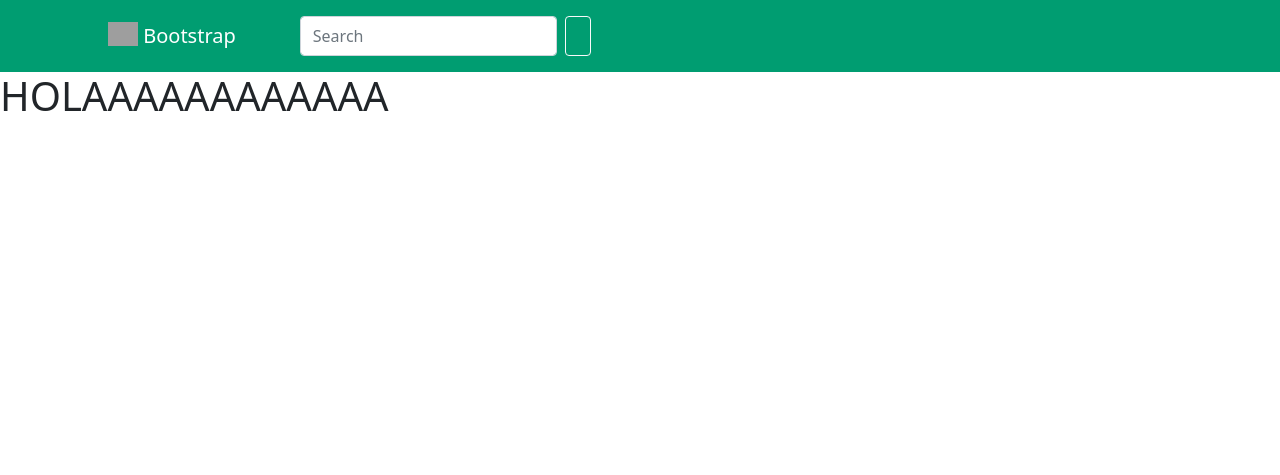
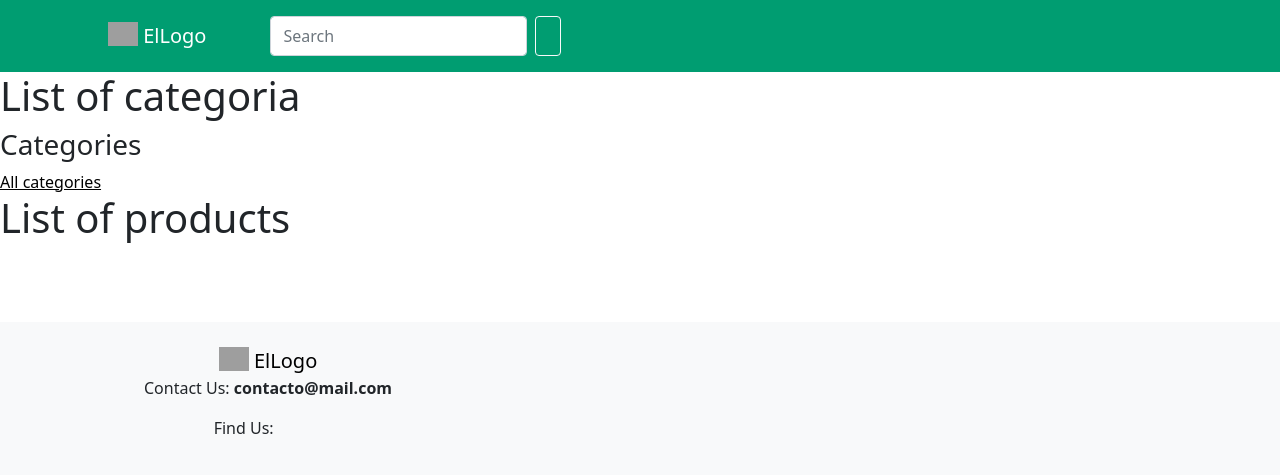
Before and after one commit to Romu9319/all_store, a Django app: page / in a window 1280 px wide. Shown: the top 475 px of the page. Run offline with Django 5.2, Linux system fonts and the light colour scheme; data that the repository does not hold is empty; some libraries are stand-ins or nearby versions; grey boxes are pictures that could not be loaded.

Commit message:
apiSTORE and index templated added

```diff
--- /dev/null
+++ b/ecommerce/templates/includes/catalogue/catalogue.html
@@ -0,0 +1,20 @@
+<div class="row row-cols-1 row-cols-md-3 g-4">
+    {% for product in data %}
+        <div class="col">
+          <div class="card h-100">
+            {% if product.image %}
+                <img src={{product.image}} alt="">
+            {% else %}
+                <img src="https://via.placeholder.com/250" alt="">
+            {% endif %}
+            <div class="card-body">
+              <h5 class="card-title">{{product.id}}{{product.title}}</h5>
+              <p class="card-text">{{product.description}}</p>
+            </div>
+            <div class="card-footer">
+              <small class="text-body-secondary">{{product.price}}</small>
+            </div>
+          </div>
+        </div>
+    {% endfor %}
+</div>
--- /dev/null
+++ b/ecommerce/templates/includes/catalogue/categories.html
@@ -0,0 +1,11 @@
+<div class="blog-sb-widget multishopcategories_widget">
+    <h3 class="widgettitle">Categories</h3>
+        <a class="section-sb-label" style="color:black" href="/">
+            All categories
+        </a>
+        <div class="section-sb-current">
+            {% for category in categories %}
+                <h3>{{ category }}</h3>
+            {% endfor %}
+        </div>
+</div>
--- a/ecommerce/templates/includes/footer.html
+++ b/ecommerce/templates/includes/footer.html
@@ -0,0 +1,34 @@
+<footer class='footer bg-light text-dark mt-5 p-1 project-light'>
+    <div class='container text-center text-md-center'>
+        <div className='row text-center text-md-center'>
+            <div class="col-md-4 col-lg-4 col-xl-4 mt-1 text-center align-items-center my-3 pt-3">
+                <a class="navbar-brand mx-5" style="color: black" href="#">
+                    <img src="/docs/5.0/assets/brand/bootstrap-logo.svg" alt="" width="30" height="24" class="d-inline-block align-text-top">
+                    ElLogo
+                </a>
+                <div class='text-center mb-3'>
+                    <p>
+                        Contact Us: <strong>contacto@mail.com</strong>
+                    </p>
+                </div>
+                <div class='text-center '>
+                    <ul class='list-unstyled list-inline'>
+                        <p class='list-inline-item'>Find Us:</p>
+                        <li class='list-inline-item'>
+                            <a href="link de la red social" class='text-dark' target="blank"><i class='fab fa-twitter'></i></a>
+                        </li>
+                        <li class='list-inline-item'>
+                            <a href="link de la red social" class='text-dark' target="blank"><i class='fab fa-linkedin-in'></i></a>
+                        </li>
+                        <li class='list-inline-item'>
+                            <a href="link de la red social" class='text-dark' target="blank"><i class='fab fa-facebook'></i></a>
+                        </li>
+                        <li class='list-inline-item'>
+                            <a href="link de la red social" class='text-dark' target="blank"><i class='fab fa-google-plus'></i></a>
+                        </li>
+                    </ul>
+                </div>
+            </div>
+        </div>
+    </div>
+</footer>
--- a/ecommerce/templates/includes/navbar.html
+++ b/ecommerce/templates/includes/navbar.html
@@ -3,7 +3,7 @@
         <div class="d-flex">
             <a class="navbar-brand mx-5" style="color: white" href="#">
                 <img src="/docs/5.0/assets/brand/bootstrap-logo.svg" alt="" width="30" height="24" class="d-inline-block align-text-top">
-                Bootstrap
+                ElLogo
             </a>
             <form class="d-flex ms-3">
                 <input class="form-control me-2" type="search" placeholder="Search" aria-label="Search">
--- a/ecommerce/templates/index.html
+++ b/ecommerce/templates/index.html
@@ -8,7 +8,14 @@
     <title></title>
 </head>
 <body>
-    <h1>HOLAAAAAAAAAAAA</h1>
+    <div>
+        <h1>List of categoria</h1>
+        {% include 'includes/catalogue/categories.html' %}
+    </div>
+    <div class="row d-flex justify-content-center">
+        <h1>List of products</h1>
+        {% include 'includes/catalogue/catalogue.html' %}
+    </div>
 </body>
 </html>
 {% endblock %}
--- a/ecommerce/templates/layout.html
+++ b/ecommerce/templates/layout.html
@@ -25,8 +25,8 @@
                 </div>
             </main>
         </div>
-
         <!--colocar el footer-->
+        {%include 'includes/footer.html' %}
     </div>
 
     <script src="https://cdn.jsdelivr.net/npm/@popperjs/core@2.9.2/dist/umd/popper.min.js" integrity="sha384-IQsoLXl5PILFhosVNubq5LC7Qb9DXgDA9i+tQ8Zj3iwWAwPtgFTxbJ8NT4GN1R8p" crossorigin="anonymous"></script>
--- a/ecommerce/views.py
+++ b/ecommerce/views.py
@@ -1,7 +1,28 @@
 from django.shortcuts import render
+
+import requests
 
 # Create your views here.
 """Vista catalogo de productos"""
 
 def index(request):
-    return render(request,"index.html")
+    url_products = "https://fakestoreapi.com/products"
+    response = requests.get(url_products)
+
+    if response.status_code == 200:
+        categories = []
+        data = response.json()
+
+        for products in data:
+            if products["category"] not in categories:
+                categories.append(products["category"] )
+
+        context = {
+            "data": data,
+            "categories": categories
+        }
+
+        return render(request, "index.html", context)
+
+    else:
+        return render(request, "index.html", {'error_message': f"Error al obtener datos: {response.status_code}"})
--- a/requirements.txt
+++ b/requirements.txt
@@ -2,3 +2,4 @@ django
 Pillow
 mysqlclient
 fontawesomefree
+requests
```
